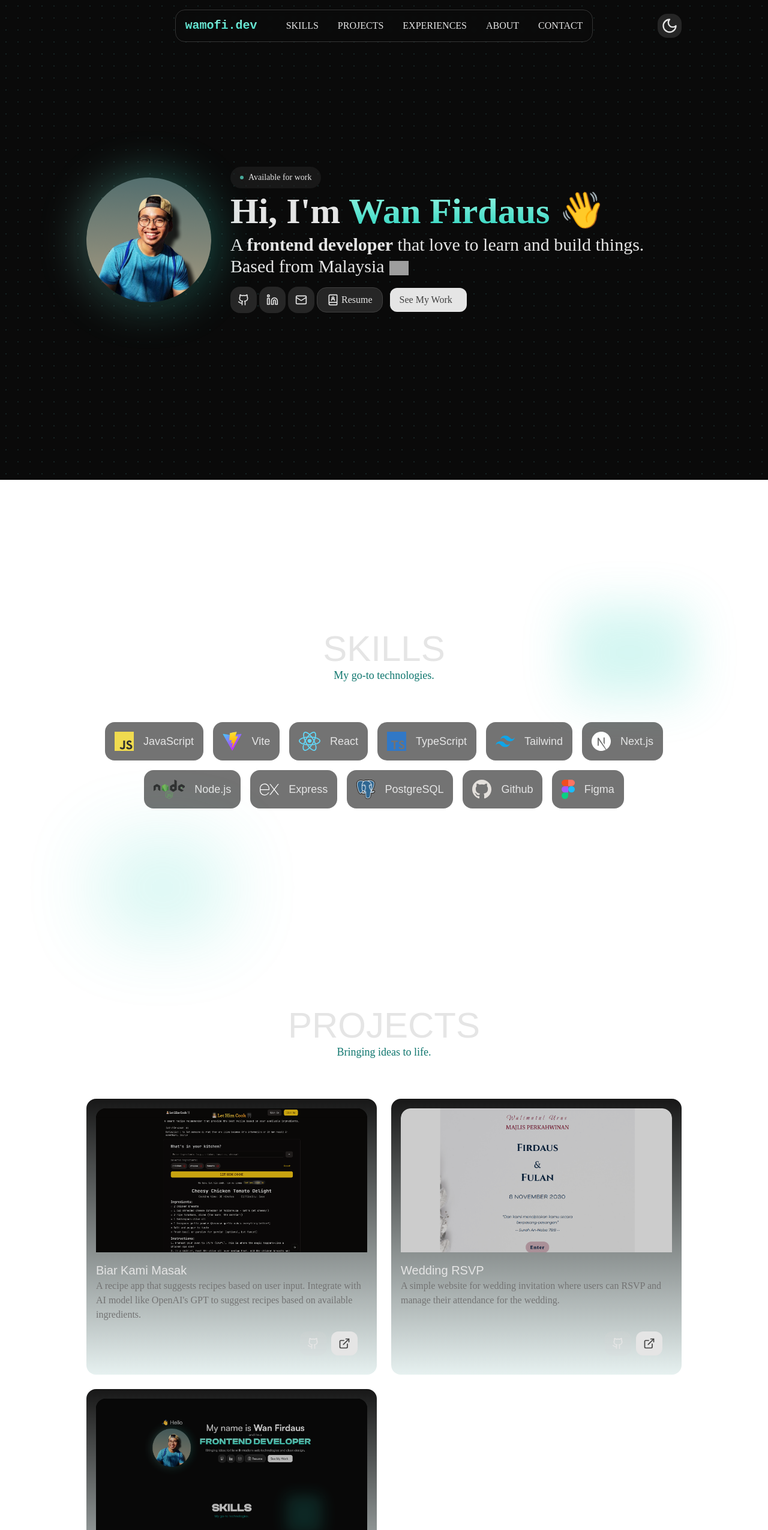
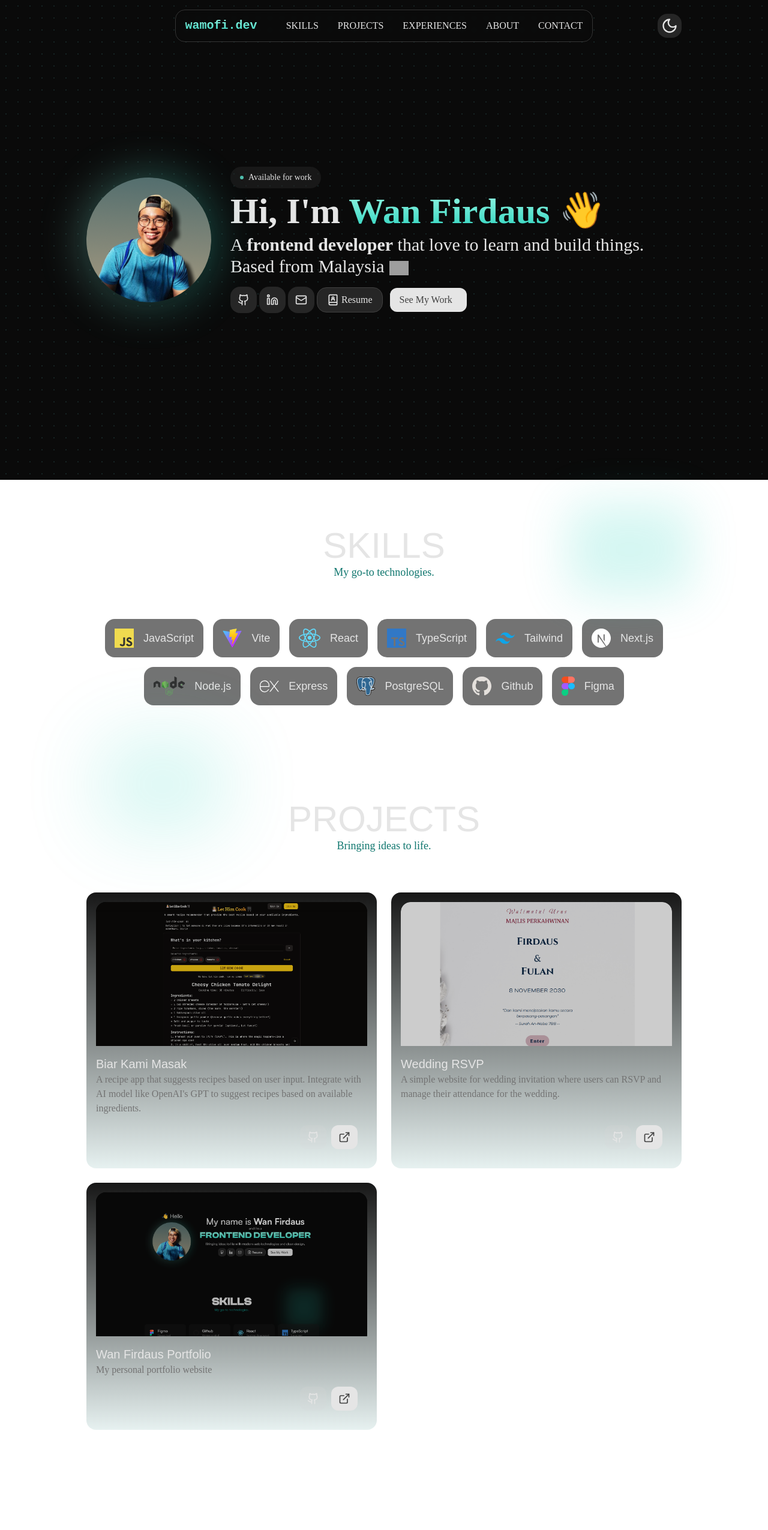
Before and after one commit to wamofi97/wamofi-portfolio, a React (Vite) app: page / in a window 1280 px wide. Shown: the top 2551 px of the page at 60% size. Built offline with nearby package versions, Linux system fonts and the light colour scheme; grey boxes are pictures that could not be loaded; a web font is replaced by a local one.

Commit message:
update min h screen

```diff
--- a/src/App.jsx
+++ b/src/App.jsx
@@ -15,19 +15,19 @@ function App() {
     <div className="w-full relative text-neutral-900 dark:text-neutral-200 transition-colors duration-500 overflow-hidden md:overflow-visible ">
       <Header/>
       <main className="max-w-5xl mx-auto relative" >
-        <Element name="hero" className="min-h-screen flex justify-center items-center">
+        <Element name="hero" className="lg:min-h-screen flex justify-center items-center">
             <Hero/>
         </Element>
-        <Element name="skills" className="min-h-screen flex justify-center items-center">
+        <Element name="skills" >
           <Skills/>
         </Element>
-        <Element name="projects" className=" min-h-screen flex justify-center items-center">
+        <Element name="projects">
             <Project/>
         </Element>
-        <Element name="experiences" className=" min-h-screen flex justify-center items-center">
+        <Element name="experiences">
           <Experience/>
         </Element>
-        <Element name="about" className="min-h-screen flex justify-center items-center">
+        <Element name="about">
               <About/>
         </Element>
         <Element name="contact" className="min-h-screen flex justify-center items-center">
```
